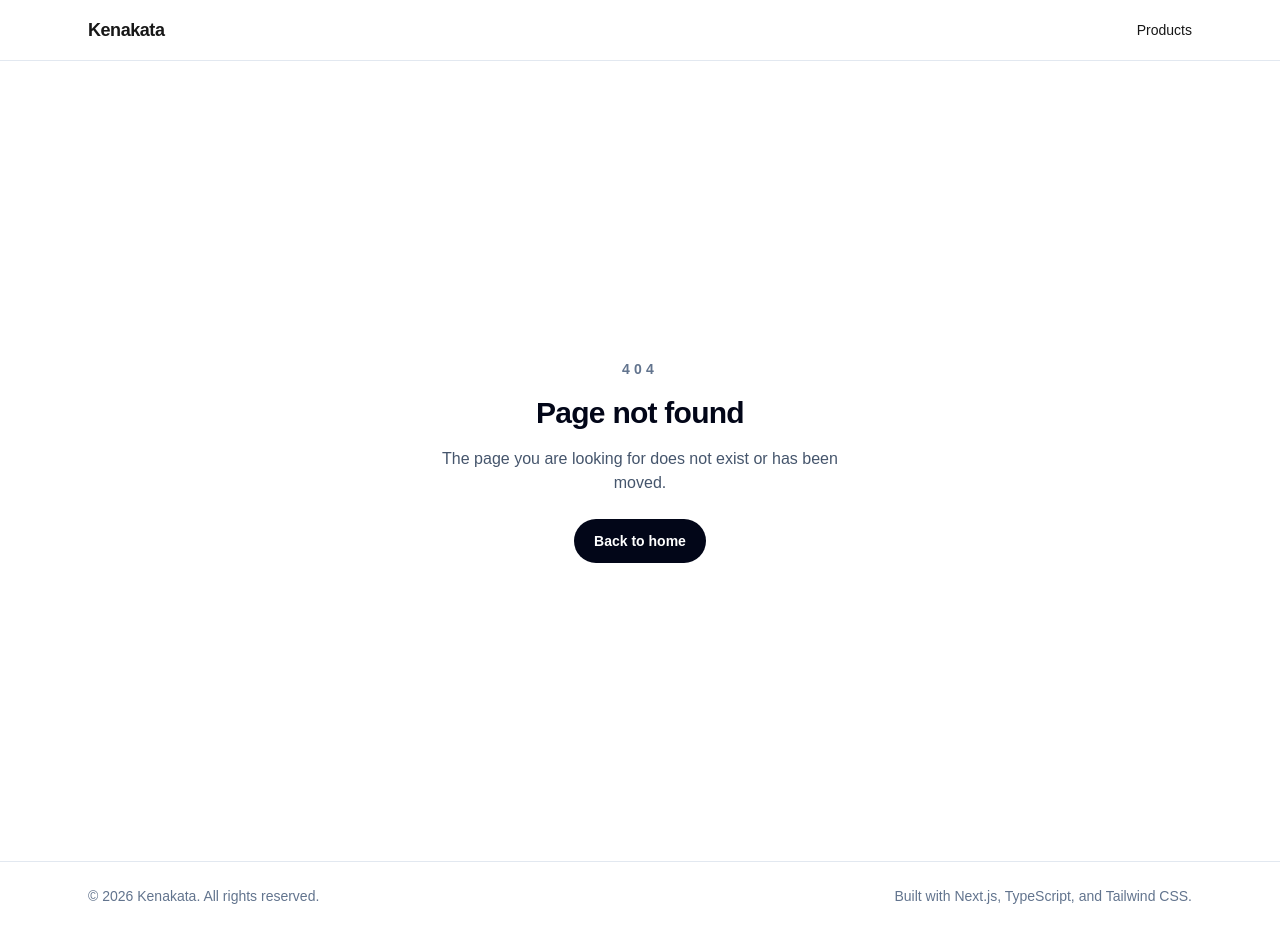
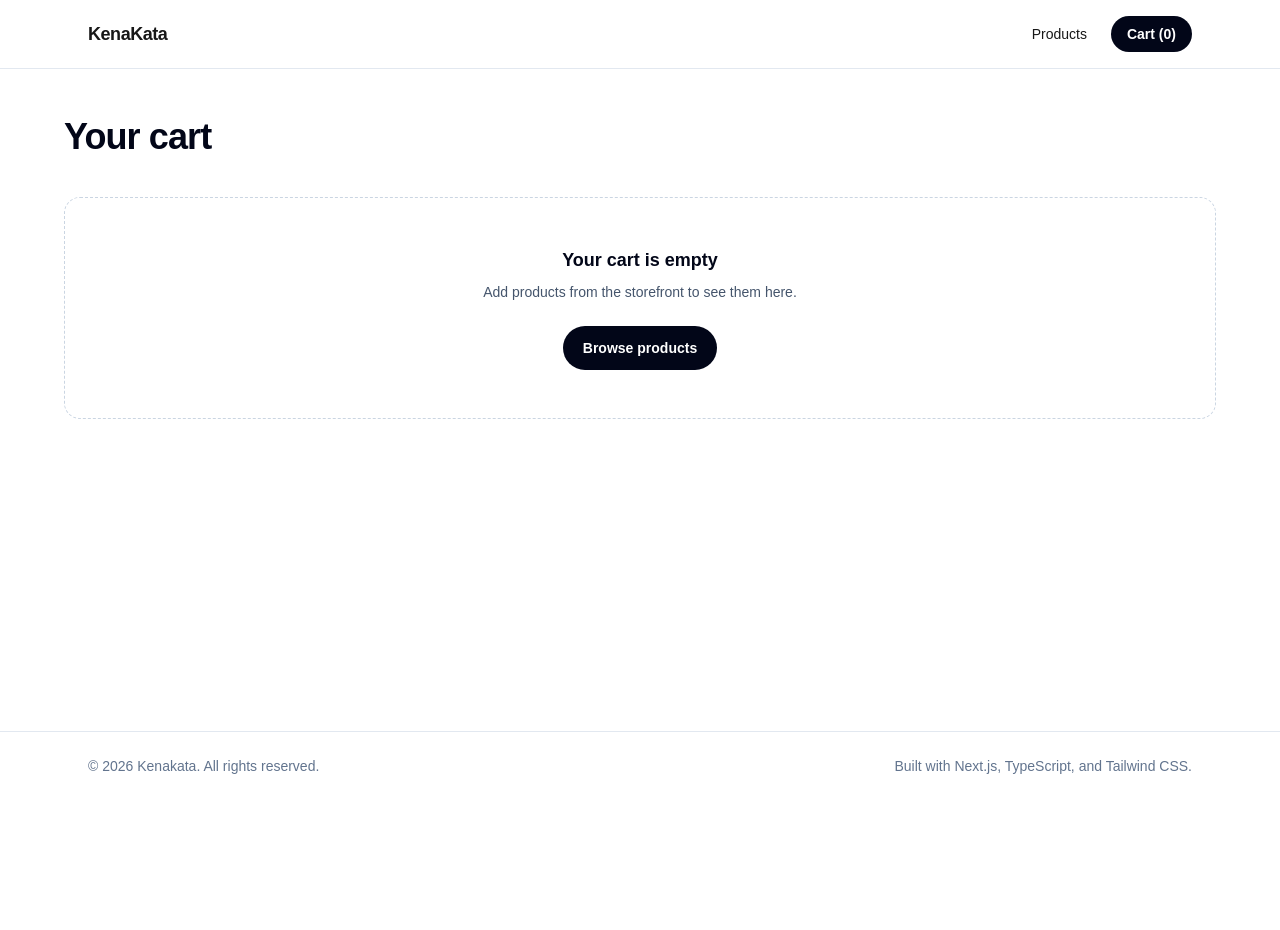
Before and after one commit to rangonroyutsab/kenakata-storefront, a Next.js app: page /cart in a window 1280 px wide. Before the commit this address had no page. After the commit the page ends 800 px from the top, so only its background shows below. Built offline with nearby package versions, Linux system fonts and the light colour scheme.

Commit message:
feat: add cart count and cart page

```diff
--- /dev/null
+++ b/src/app/cart/page.tsx
@@ -0,0 +1,61 @@
+"use client";
+
+import Link from "next/link";
+
+import { useCart } from "@/components/CartProvider";
+
+export default function CartPage() {
+    const { items } = useCart();
+
+    const totalPrice = items.reduce(
+        (total, item) => total + item.price * item.quantity,
+        0
+    );
+
+    return (
+        <main className="bg-white px-6 py-12 text-slate-950">
+            <section className="mx-auto max-w-6xl">
+                <h1 className="text-4xl font-bold tracking-tight">Your cart</h1>
+
+                {items.length === 0 ? (
+                    <div className="mt-10 rounded-2xl border border-dashed border-slate-300 px-6 py-12 text-center">
+                        <h2 className="text-lg font-semibold">Your cart is empty</h2>
+
+                        <p className="mt-2 text-sm text-slate-600">
+                            Add products from the storefront to see them here.
+                        </p>
+
+                        <Link
+                            href="/"
+                            className="mt-6 inline-flex rounded-full bg-slate-950 px-5 py-3 text-sm font-semibold !text-white transition hover:bg-slate-800"
+                        >
+                            Browse products
+                        </Link>
+                    </div>
+                ) : (
+                    <div className="mt-10 space-y-6">
+                        {items.map((item) => (
+                            <article
+                                key={item.id}
+                                className="flex items-center justify-between gap-4 rounded-2xl border border-slate-200 p-4"
+                            >
+                                <div>
+                                    <h2 className="font-semibold">{item.title}</h2>
+                                    <p className="mt-1 text-sm text-slate-600">
+                                        ${item.price} × {item.quantity}
+                                    </p>
+                                </div>
+
+                                <p className="font-semibold">${item.price * item.quantity}</p>
+                            </article>
+                        ))}
+
+                        <div className="flex justify-end border-t border-slate-200 pt-6">
+                            <p className="text-xl font-bold">Total: ${totalPrice}</p>
+                        </div>
+                    </div>
+                )}
+            </section>
+        </main>
+    );
+}
--- a/src/components/SiteHeader.tsx
+++ b/src/components/SiteHeader.tsx
@@ -1,11 +1,19 @@
+"use client";
+
 import Link from "next/link";
 
+import { useCart } from "@/components/CartProvider";
+
 export function SiteHeader() {
+    const { items } = useCart();
+
+    const cartCount = items.reduce((total, item) => total + item.quantity, 0);
+
     return (
         <header className="sticky top-0 z-50 border-b border-slate-200 bg-white/90 backdrop-blur">
             <div className="mx-auto flex max-w-6xl items-center justify-between px-6 py-4">
                 <Link href="/" className="text-lg font-bold tracking-tight text-slate-950">
-          Kenakata
+                    KenaKata
                 </Link>
 
                 <nav aria-label="Main navigation" className="flex items-center gap-6">
@@ -15,6 +23,13 @@ export function SiteHeader() {
                     >
                         Products
                     </Link>
+
+                    <Link
+                        href="/cart"
+                        className="rounded-full bg-slate-950 px-4 py-2 text-sm font-semibold !text-white transition hover:bg-slate-800"
+                    >
+                        Cart ({cartCount})
+                    </Link>
                 </nav>
             </div>
         </header>
```
Lines whose indentation alone changed are shown as unchanged.
